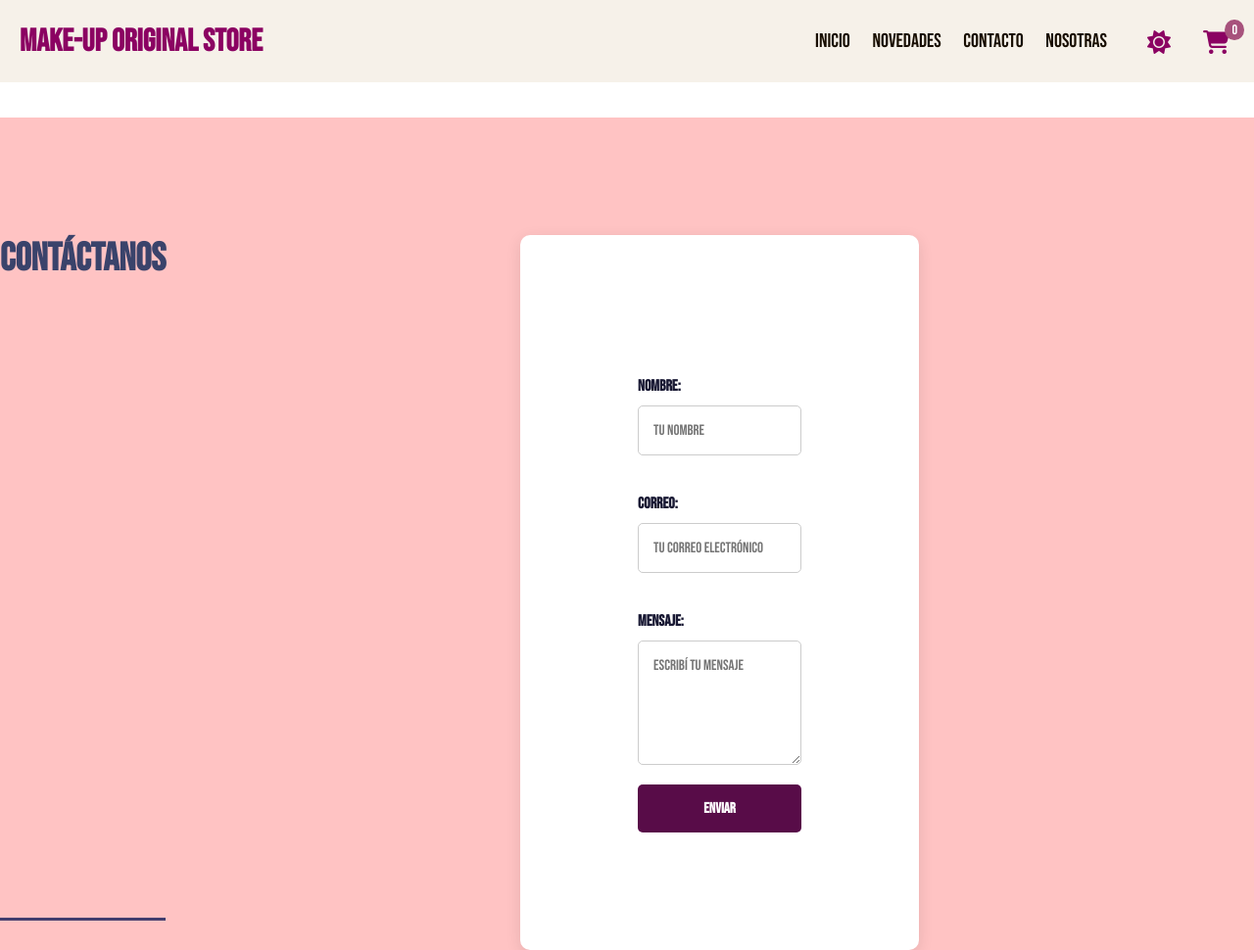
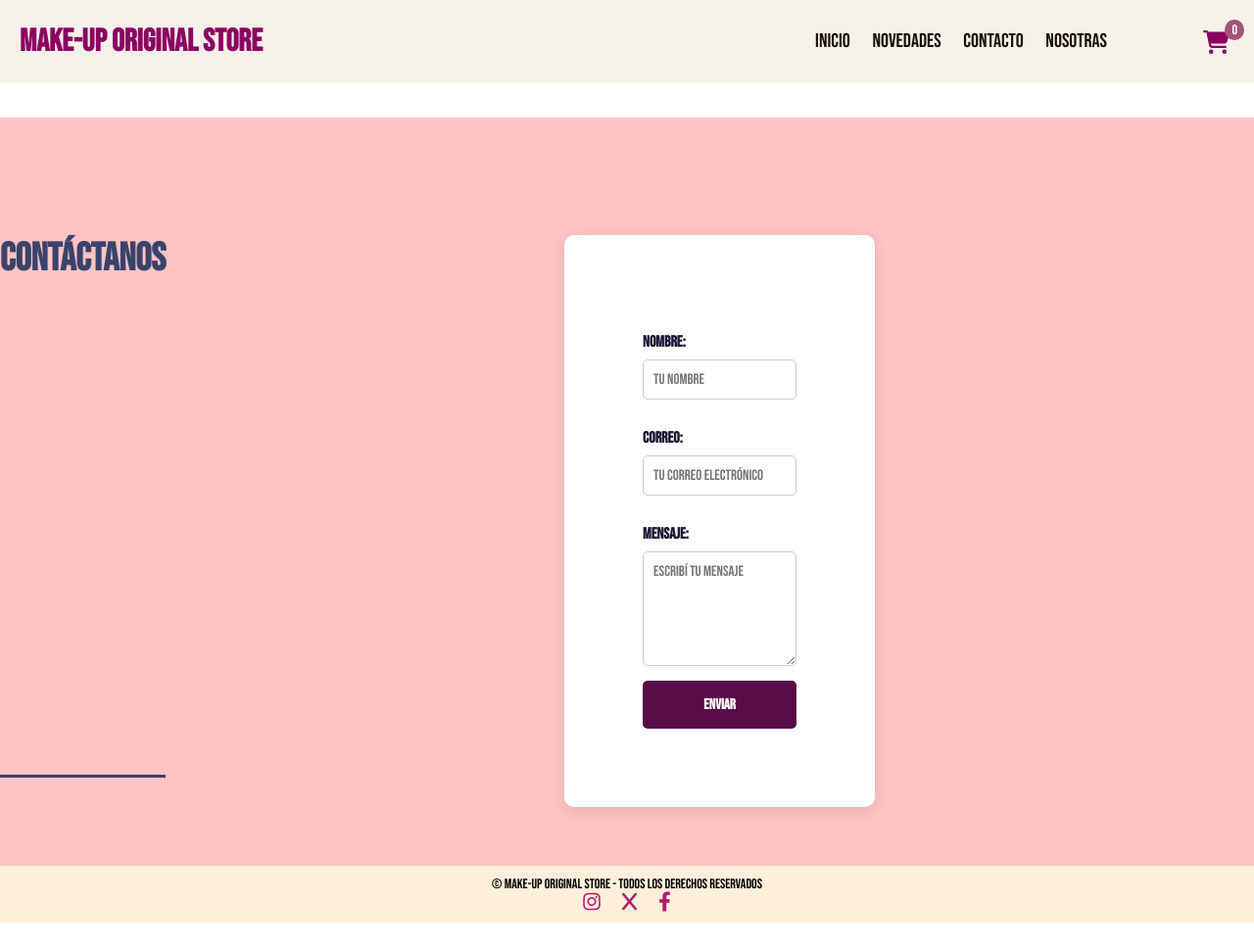
Before and after one commit to guadalupecamano17-svg/Make-up-Original-Store, a plain HTML site: page contacto.html in a window 1280 px wide. Shown: the top 970 px of the page at 98% size. After the commit the page ends 942 px from the top, so only its background shows below. Drawn offline with Linux system fonts and the light colour scheme.

Commit message:
Add files via upload

```diff
--- a/app.js
+++ b/app.js
@@ -1,10 +1,17 @@
 document.addEventListener('DOMContentLoaded', () => {
 
     // ==============================================
-    // 🛒 LÓGICA DEL CARRITO DE COMPRAS
+    // LÓGICA DEL MODO OSCURO (ELIMINADA)
+    // ==============================================
+    /* *** TODA LA LÓGICA DEL MODO OSCURO FUE ELIMINADA DE ESTE ARCHIVO ***
+    */
+
+
+    // ==============================================
+    // LÓGICA DEL CARRITO (EXISTENTE)
     // ==============================================
 
-    // 1. Obtención de elementos del DOM del Carrito
+    // 1. Obtención de elementos del DOM
     const carritoIcon = document.getElementById('carrito-icon');
     const contadorCarrito = document.getElementById('contador-carrito');
     const carritoModal = document.getElementById('carrito-modal');
@@ -148,7 +155,7 @@ document.addEventListener('DOMContentLoaded', () => {
         });
     };
 
-    // 4. Asignación de Eventos del Carrito
+    // 4. Asignación de Eventos
 
     // Evento para abrir el modal
     if (carritoIcon) carritoIcon.addEventListener('click', toggleModal);
@@ -211,72 +218,6 @@ document.addEventListener('DOMContentLoaded', () => {
         });
     }
 
-    // ==============================================
-    // 🌙 LÓGICA DEL MODO OSCURO (PERSISTENTE EN TODAS LAS PÁGINAS)
-    // ==============================================
-
-    // Selecciona el *único* interruptor en el header
-    const interruptorModo = document.querySelector('.modo-interruptor');
-    const iconoModo = interruptorModo ? interruptorModo.querySelector('i') : null;
-    const cuerpo = document.body;
-
-    // Solo ejecuta la lógica si el interruptor existe en la página actual
-    if (interruptorModo) {
-
-        /**
-         * Actualiza la clase 'modo-oscuro' en el body y el icono del único interruptor.
-         * @param {boolean} esOscuro - Si el modo actual debe ser oscuro.
-         */
-        function actualizarUIModo(esOscuro) {
-            if (esOscuro) {
-                cuerpo.classList.add('modo-oscuro');
-                if (iconoModo) {
-                    iconoModo.classList.remove('fa-sun');
-                    iconoModo.classList.add('fa-moon');
-                }
-            } else {
-                cuerpo.classList.remove('modo-oscuro');
-                if (iconoModo) {
-                    iconoModo.classList.remove('fa-moon');
-                    iconoModo.classList.add('fa-sun');
-                }
-            }
-        }
-
-        // 1. Cargar la preferencia del usuario al iniciar (PERSISTENCIA)
-        function cargarPreferenciaModo() {
-            // Revisa lo que está guardado en el navegador
-            const modoGuardado = localStorage.getItem('modo-color');
-            const esOscuro = modoGuardado === 'oscuro';
-            actualizarUIModo(esOscuro);
-        }
-
-        // 2. Función para alternar el modo y guardar la preferencia
-        function alternarModo() {
-            const esOscuroActual = cuerpo.classList.contains('modo-oscuro');
-            const esOscuroNuevo = !esOscuroActual;
-
-            if (esOscuroNuevo) {
-                localStorage.setItem('modo-color', 'oscuro'); // Guarda el estado 'oscuro'
-            } else {
-                localStorage.setItem('modo-color', 'claro');  // Guarda el estado 'claro'
-            }
-
-            // Aplicar los cambios
-            actualizarUIModo(esOscuroNuevo);
-        }
-
-        // 3. Agregar el evento de clic al único interruptor
-        interruptorModo.addEventListener('click', alternarModo);
-
-        // 4. Ejecutar la función de carga al iniciar
-        cargarPreferenciaModo();
-    }
-
-    // ==============================================
-    // 🚀 EJECUCIÓN INICIAL AL CARGAR LA PÁGINA
-    // ==============================================
-
-    // Nota: La llamada a actualizarCarrito() ya estaba aquí.
+    // Cargar el estado inicial del carrito al cargar la página
     actualizarCarrito();
 });
--- a/contacto.html
+++ b/contacto.html
@@ -20,9 +20,6 @@
         <div class="carrito-icon" id="carrito-icon">
             <i class="fas fa-shopping-cart"></i>
             <span id="contador-carrito">0</span>
-        </div>
-        <div class="modo-interruptor">
-            <i class="fas fa-sun"></i>
         </div>
     </header>
 
--- a/estilo.css
+++ b/estilo.css
@@ -191,9 +191,9 @@ footer{
     animation: fadeInSlideDown 0.8s ease-out forwards;
 }
 .formulario {
-    max-width: 1200px;
+    max-width: 700px;
     margin: 0 auto;
-    padding: 120px;
+    padding: 80px;
     background: #ffffff;
     border-radius: 10px;
     box-shadow: 0 4px 15px rgba(0, 0, 0, 0.1);
@@ -201,8 +201,8 @@ footer{
 }
 .formulario label {
     display: block;
-    margin-bottom: 10px;
-    margin-top: 25px;
+    margin-bottom: 8px;
+    margin-top: 20px;
     font-weight: bold;
     color: #181833;
 }
@@ -210,8 +210,8 @@ footer{
 .formulario input[type="email"],
 .formulario textarea {
     width: 100%;
-    padding: 15px;
-    margin-bottom: 15px;
+    padding: 10px;
+    margin-bottom: 10px;
     border: 1px solid #ccc;
     border-radius: 5px;
     box-sizing: border-box;
```
Also changed, not shown: Nosotras.html (+0 -3 lines), Novedades.html (+0 -3 lines), index.html (+0 -4 lines).
